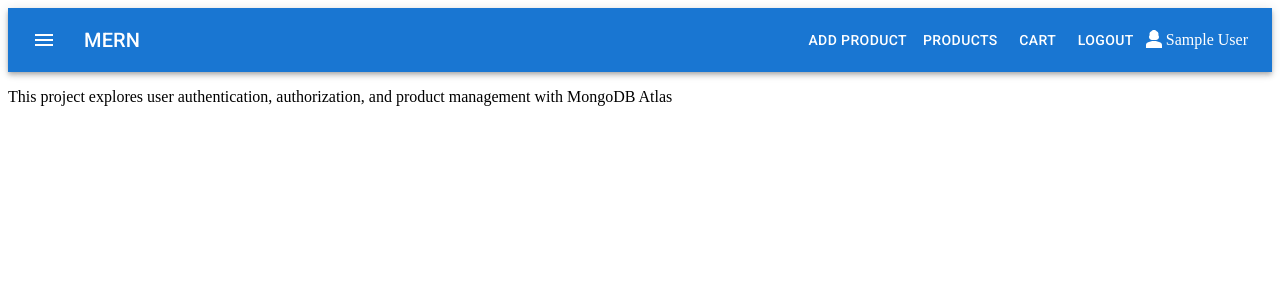
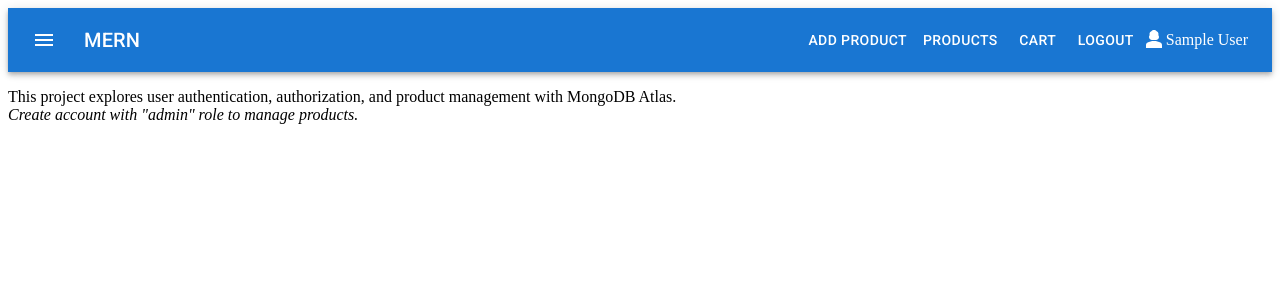
Before and after one commit to TheDimree/Project-MERN_GFG, a React (Vite) app in the folder frontend/: page /dashboard in a window 1280 px wide. Shown: the top 300 px of the page. Built offline with nearby package versions, Linux system fonts and the light colour scheme; sample sign-in values are in the browser's storage.

Commit message:
final commit

```diff
--- a/frontend/src/components/dashboard/dashboard.jsx
+++ b/frontend/src/components/dashboard/dashboard.jsx
@@ -5,7 +5,9 @@ const dashboard = () => {
     return (
         <>
             <Navbar />
-            <p>This project explores user authentication, authorization, and product management with MongoDB Atlas</p>
+            <p>This project explores user authentication, authorization, and product management with MongoDB Atlas.<br/>
+            <i>Create account with "admin" role to manage products.</i>
+            </p>
             <div>
                 <Outlet />
             </div>
```
